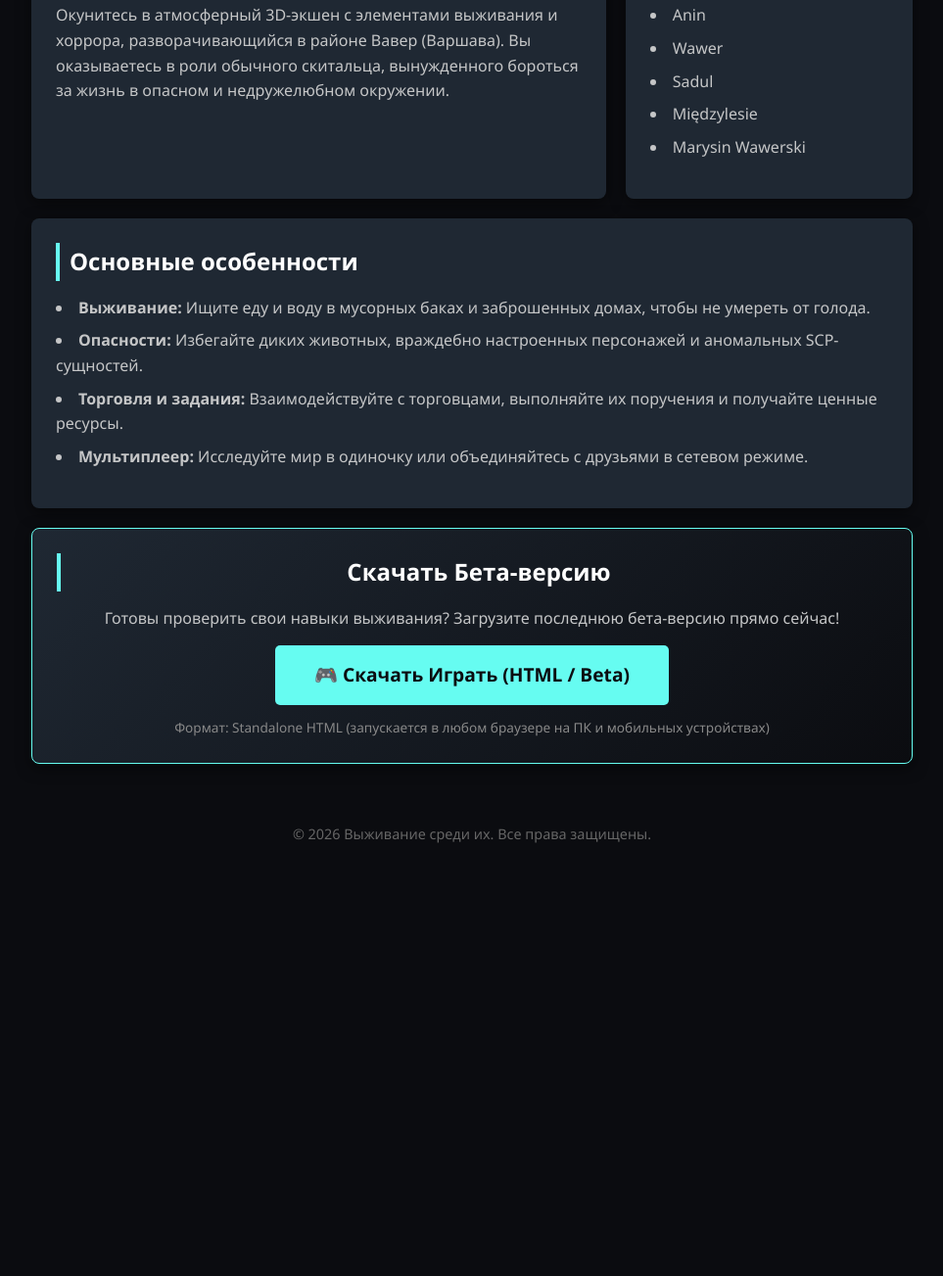
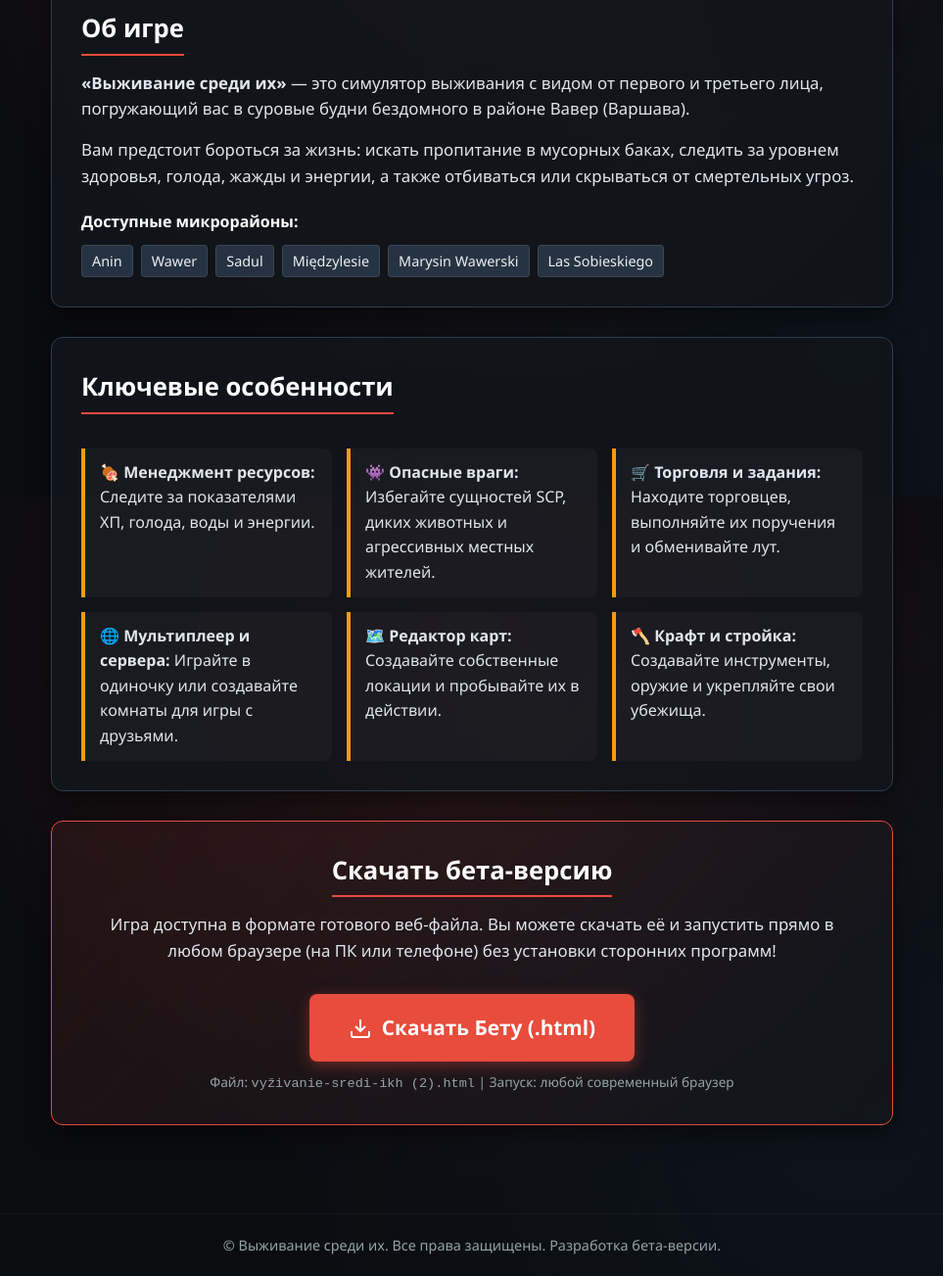
Before and after one commit to varabejgedymin-cloud/Survival-beta-, a plain HTML site: page index.html in a window 1280 px wide. Shown: the part 292-1595 px from the top of the page at 98% size, without its empty margins (158-1121 px from the left). Before the commit the page ends 1195 px from the top, so only its background shows below. Drawn offline with Linux system fonts and the light colour scheme.

Commit message:
index.html

```diff
--- a/index.html
+++ b/index.html
@@ -3,195 +3,260 @@
 <head>
   <meta charset="UTF-8">
   <meta name="viewport" content="width=device-width, initial-scale=1.0">
-<title>Выживание среди их — Скачать Beta</title>
+  <title>Выживание среди их — Бета-тестирование</title>
   <style>
+    /* CSS СТИЛИ */
     :root {
       --bg-color: #0b0c10;
-    --card-bg: #1f2833;
-    --text-color: #c5c6c7;
-    --accent-color: #66fcf1;
-    --accent-hover: #45a29e;
-    --danger-color: #e74c3c;
+      --panel-bg: rgba(18, 22, 28, 0.85);
+      --accent-red: #e74c3c;
+      --accent-red-hover: #c0392b;
+      --accent-gold: #f39c12;
+      --text-main: #e0e6ed;
+      --text-muted: #95a5a6;
+      --border-color: #2c3e50;
     }
 
     * {
       box-sizing: border-box;
       margin: 0;
       padding: 0;
-    font-family: 'Segoe UI', Tahoma, Geneva, Verdana, sans-serif;
     }
 
     body {
+      font-family: 'Segoe UI', Tahoma, Geneva, Verdana, sans-serif;
       background-color: var(--bg-color);
-    color: var(--text-color);
+      color: var(--text-main);
       line-height: 1.6;
-    padding: 20px;
+      background-image:
+        radial-gradient(circle at 50% 20%, rgba(231, 76, 60, 0.15), transparent 60%),
+        radial-gradient(circle at 80% 80%, rgba(20, 50, 72, 0.2), transparent 50%);
+      background-attachment: fixed;
+      min-height: 100vh;
       display: flex;
-    justify-content: center;
-  }
-
-  .container {
-    max-width: 900px;
-    width: 100%;
+      flex-direction: column;
     }
 
     header {
       text-align: center;
-    padding: 40px 0 20px;
-    border-bottom: 2px solid var(--card-bg);
+      padding: 60px 20px 40px;
+      background: linear-gradient(180deg, rgba(0,0,0,0.8) 0%, rgba(11,12,16,0) 100%);
+    }
+
+    .badge {
+      display: inline-block;
+      background: var(--accent-red);
+      color: #fff;
+      font-weight: bold;
+      font-size: 12px;
+      padding: 4px 12px;
+      border-radius: 20px;
+      letter-spacing: 2px;
+      text-transform: uppercase;
+      margin-bottom: 15px;
+      box-shadow: 0 0 10px rgba(231, 76, 60, 0.5);
     }
 
     h1 {
-    color: var(--accent-color);
-    font-size: 2.5rem;
+      font-size: 2.8rem;
+      color: #fff;
+      text-transform: uppercase;
+      letter-spacing: 3px;
       margin-bottom: 10px;
-    text-transform: uppercase;
-    letter-spacing: 2px;
+      text-shadow: 0 2px 10px rgba(0,0,0,0.7);
     }
 
-  .badge {
-    background-color: var(--danger-color);
-    color: #fff;
-    padding: 4px 12px;
-    border-radius: 12px;
-    font-size: 0.9rem;
-    font-weight: bold;
-    display: inline-block;
+    .subtitle {
+      font-size: 1.2rem;
+      color: var(--accent-gold);
+      font-weight: 500;
     }
 
-  .main-content {
-    margin-top: 30px;
-    display: grid;
-    grid-template-columns: 1fr;
-    gap: 20px;
+    main {
+      max-width: 900px;
+      margin: 0 auto;
+      padding: 0 20px 60px;
+      flex: 1;
     }
 
     .card {
-    background-color: var(--card-bg);
-    padding: 25px;
-    border-radius: 8px;
-    box-shadow: 0 4px 15px rgba(0,0,0,0.5);
+      background: var(--panel-bg);
+      border: 1px solid var(--border-color);
+      border-radius: 12px;
+      padding: 30px;
+      margin-bottom: 30px;
+      backdrop-filter: blur(5px);
+      box-shadow: 0 8px 24px rgba(0, 0, 0, 0.5);
     }
 
     h2 {
+      font-size: 1.6rem;
       color: #fff;
       margin-bottom: 15px;
-    border-left: 4px solid var(--accent-color);
-    padding-left: 10px;
+      border-bottom: 2px solid var(--accent-red);
+      display: inline-block;
+      padding-bottom: 5px;
     }
 
-  ul {
-    list-style-position: inside;
+    p {
       margin-bottom: 15px;
+      color: var(--text-main);
+      font-size: 1.05rem;
     }
 
-  li {
-    margin-bottom: 8px;
+    .features-list {
+      list-style: none;
+      display: grid;
+      grid-template-columns: repeat(auto-fit, minmax(250px, 1fr));
+      gap: 15px;
+      margin-top: 20px;
     }
 
+    .features-list li {
+      background: rgba(255, 255, 255, 0.03);
+      border-left: 4px solid var(--accent-gold);
+      padding: 12px 15px;
+      border-radius: 0 8px 8px 0;
+    }
+
+    .district-tags {
+      display: flex;
+      flex-wrap: wrap;
+      gap: 8px;
+      margin-top: 10px;
+    }
+
+    .tag {
+      background: rgba(52, 73, 94, 0.6);
+      color: #ecf0f1;
+      padding: 4px 10px;
+      border-radius: 4px;
+      font-size: 0.9rem;
+      border: 1px solid rgba(255, 255, 255, 0.1);
+    }
+
+    /* Секция скачивания */
     .download-section {
       text-align: center;
-    background: linear-gradient(135deg, #1f2833 0%, #0b0c10 100%);
-    border: 1px solid var(--accent-color);
+      background: linear-gradient(135deg, rgba(231, 76, 60, 0.1) 0%, rgba(18, 22, 28, 0.9) 100%);
+      border: 1px solid var(--accent-red);
     }
 
-  .btn-download {
-    display: inline-block;
-    background-color: var(--accent-color);
-    color: #0b0c10;
+    .download-btn {
+      display: inline-flex;
+      align-items: center;
+      justify-content: center;
+      gap: 10px;
+      background: var(--accent-red);
+      color: #fff;
+      font-size: 1.3rem;
       font-weight: bold;
-    font-size: 1.2rem;
-    padding: 15px 40px;
-    border-radius: 5px;
       text-decoration: none;
+      padding: 18px 40px;
+      border-radius: 8px;
       transition: all 0.3s ease;
+      box-shadow: 0 4px 15px rgba(231, 76, 60, 0.4);
       margin-top: 15px;
-    cursor: pointer;
-    border: none;
+      margin-bottom: 10px;
     }
 
-  .btn-download:hover {
-    background-color: var(--accent-hover);
+    .download-btn:hover {
+      background: var(--accent-red-hover);
       transform: translateY(-2px);
-    box-shadow: 0 5px 15px rgba(102, 252, 241, 0.4);
+      box-shadow: 0 6px 20px rgba(231, 76, 60, 0.6);
     }
 
-  .info-text {
+    .download-info {
       font-size: 0.85rem;
-    color: #888;
-    margin-top: 12px;
+      color: var(--text-muted);
     }
 
     footer {
       text-align: center;
-    margin-top: 40px;
       padding: 20px;
-    color: #666;
       font-size: 0.9rem;
+      color: var(--text-muted);
+      border-top: 1px solid rgba(255, 255, 255, 0.05);
     }
 
-  @media (min-width: 600px) {
-    .main-content {
-      grid-template-columns: 2fr 1fr;
-    }
-    .download-section {
-      grid-column: span 2;
-    }
+    @media (max-width: 600px) {
+      h1 { font-size: 2rem; }
+      .card { padding: 20px; }
+      .download-btn { width: 100%; padding: 15px 20px; }
     }
   </style>
 </head>
 <body>
 
-<div class="container">
   <header>
+    <span class="badge">Бета-версия v0.2</span>
     <h1>Выживание среди их</h1>
-    <span class="badge">BETA v0.2</span>
+    <p class="subtitle">Попробуй выжить в опасных микрорайонах Вавера</p>
   </header>
 
-  <div class="main-content">
-    <div class="card">
+  <main>
+    <!-- Описание игры -->
+    <section class="card">
       <h2>Об игре</h2>
-      <p>Окунитесь в атмосферный 3D-экшен с элементами выживания и хоррора, разворачивающийся в районе Вавер (Варшава). Вы оказываетесь в роли обычного скитальца, вынужденного бороться за жизнь в опасном и недружелюбном окружении.</p>
+      <p>
+        <strong>«Выживание среди их»</strong> — это симулятор выживания с видом от первого и третьего лица,
+        погружающий вас в суровые будни бездомного в районе Вавер (Варшава).
+      </p>
+      <p>
+        Вам предстоит бороться за жизнь: искать пропитание в мусорных баках, следить за уровнем здоровья, голода,
+        жажды и энергии, а также отбиваться или скрываться от смертельных угроз.
+      </p>
+
+      <div style="margin-top: 20px;">
+        <strong style="color: #fff;">Доступные микрорайоны:</strong>
+        <div class="district-tags">
+          <span class="tag">Anin</span>
+          <span class="tag">Wawer</span>
+          <span class="tag">Sadul</span>
+          <span class="tag">Międzylesie</span>
+          <span class="tag">Marysin Wawerski</span>
+          <span class="tag">Las Sobieskiego</span>
         </div>
+      </div>
+    </section>
 
-    <div class="card">
-      <h2>Локации</h2>
-      <ul>
-        <li>Anin</li>
-        <li>Wawer</li>
-        <li>Sadul</li>
-        <li>Międzylesie</li>
-        <li>Marysin Wawerski</li>
+    <!-- Особенности беты -->
+    <section class="card">
+      <h2>Ключевые особенности</h2>
+      <ul class="features-list">
+        <li>🍖 <strong>Менеджмент ресурсов:</strong> Следите за показателями ХП, голода, воды и энергии.</li>
+        <li>👾 <strong>Опасные враги:</strong> Избегайте сущностей SCP, диких животных и агрессивных местных жителей.</li>
+        <li>🛒 <strong>Торговля и задания:</strong> Находите торговцев, выполняйте их поручения и обменивайте лут.</li>
+        <li>🌐 <strong>Мультиплеер и сервера:</strong> Играйте в одиночку или создавайте комнаты для игры с друзьями.</li>
+        <li>🗺️ <strong>Редактор карт:</strong> Создавайте собственные локации и пробывайте их в действии.</li>
+        <li>🪓 <strong>Крафт и стройка:</strong> Создавайте инструменты, оружие и укрепляйте свои убежища.</li>
       </ul>
-    </div>
+    </section>
 
-    <div class="card" style="grid-column: span 2;">
-      <h2>Основные особенности</h2>
-      <ul>
-        <li><strong>Выживание:</strong> Ищите еду и воду в мусорных баках и заброшенных домах, чтобы не умереть от голода.</li>
-        <li><strong>Опасности:</strong> Избегайте диких животных, враждебно настроенных персонажей и аномальных SCP-сущностей.</li>
-        <li><strong>Торговля и задания:</strong> Взаимодействуйте с торговцами, выполняйте их поручения и получайте ценные ресурсы.</li>
-        <li><strong>Мультиплеер:</strong> Исследуйте мир в одиночку или объединяйтесь с друзьями в сетевом режиме.</li>
-      </ul>
-    </div>
+    <!-- Скачивание -->
+    <section class="card download-section">
+      <h2>Скачать бета-версию</h2>
+      <p>Игра доступна в формате готового веб-файла. Вы можете скачать её и запустить прямо в любом браузере (на ПК или телефоне) без установки сторонних программ!</p>
 
-    <div class="card download-section">
-      <h2>Скачать Бета-версию</h2>
-      <p>Готовы проверить свои навыки выживания? Загрузите последнюю бета-версию прямо сейчас!</p>
-
-      <!-- Ссылка ведет на встроенный файл выживание-среди-их.html из проекта -->
-      <a href="vyživanie-sredi-ikh.html" download="vyživanie-sredi-ikh.html" class="btn-download">
-        🎮 Скачать Играть (HTML / Beta)
+      <!-- Укажите верный путь к вашему HTML файлу в атрибуте href -->
+      <a href="vyživanie-sredi-ikh (2).html" download class="download-btn">
+        <svg width="24" height="24" viewBox="0 0 24 24" fill="none" stroke="currentColor" stroke-width="2">
+          <path d="M21 15v4a2 2 0 0 1-2 2H5a2 2 0 0 1-2-2v-4"></path>
+          <polyline points="7 10 12 15 17 10"></polyline>
+          <line x1="12" y1="15" x2="12" y2="3"></line>
+        </svg>
+        Скачать Бету (.html)
       </a>
 
-      <p class="info-text">Формат: Standalone HTML (запускается в любом браузере на ПК и мобильных устройствах)</p>
+      <div class="download-info">
+        Файл: <code>vyživanie-sredi-ikh (2).html</code> | Запуск: любой современный браузер
       </div>
-  </div>
+    </section>
+  </main>
 
   <footer>
-    &copy; 2026 Выживание среди их. Все права защищены.
+    &copy; Выживание среди их. Все права защищены. Разработка бета-версии.
   </footer>
-</div>
 
 </body>
 </html>
```
Lines whose indentation alone changed are shown as unchanged.
